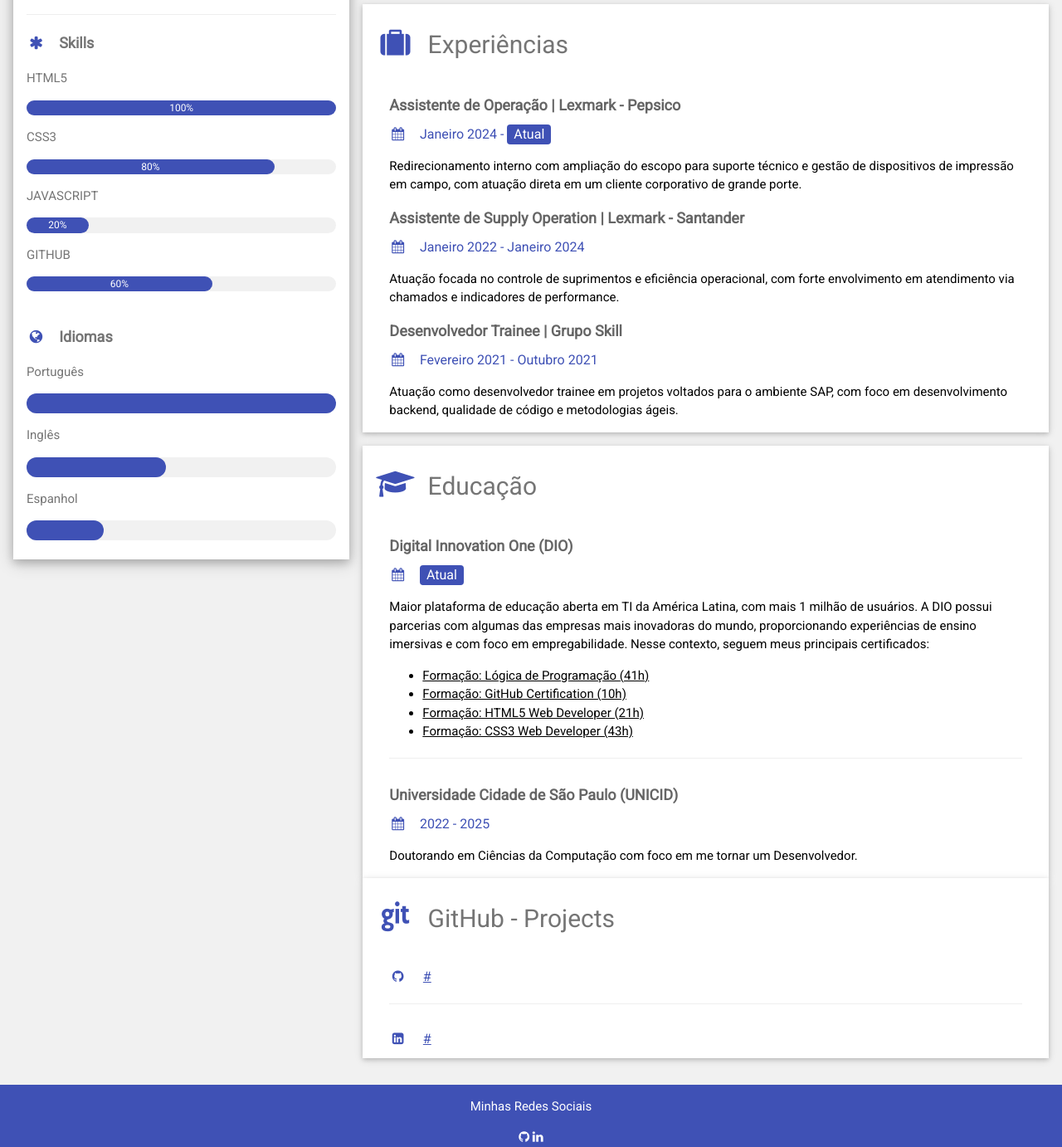
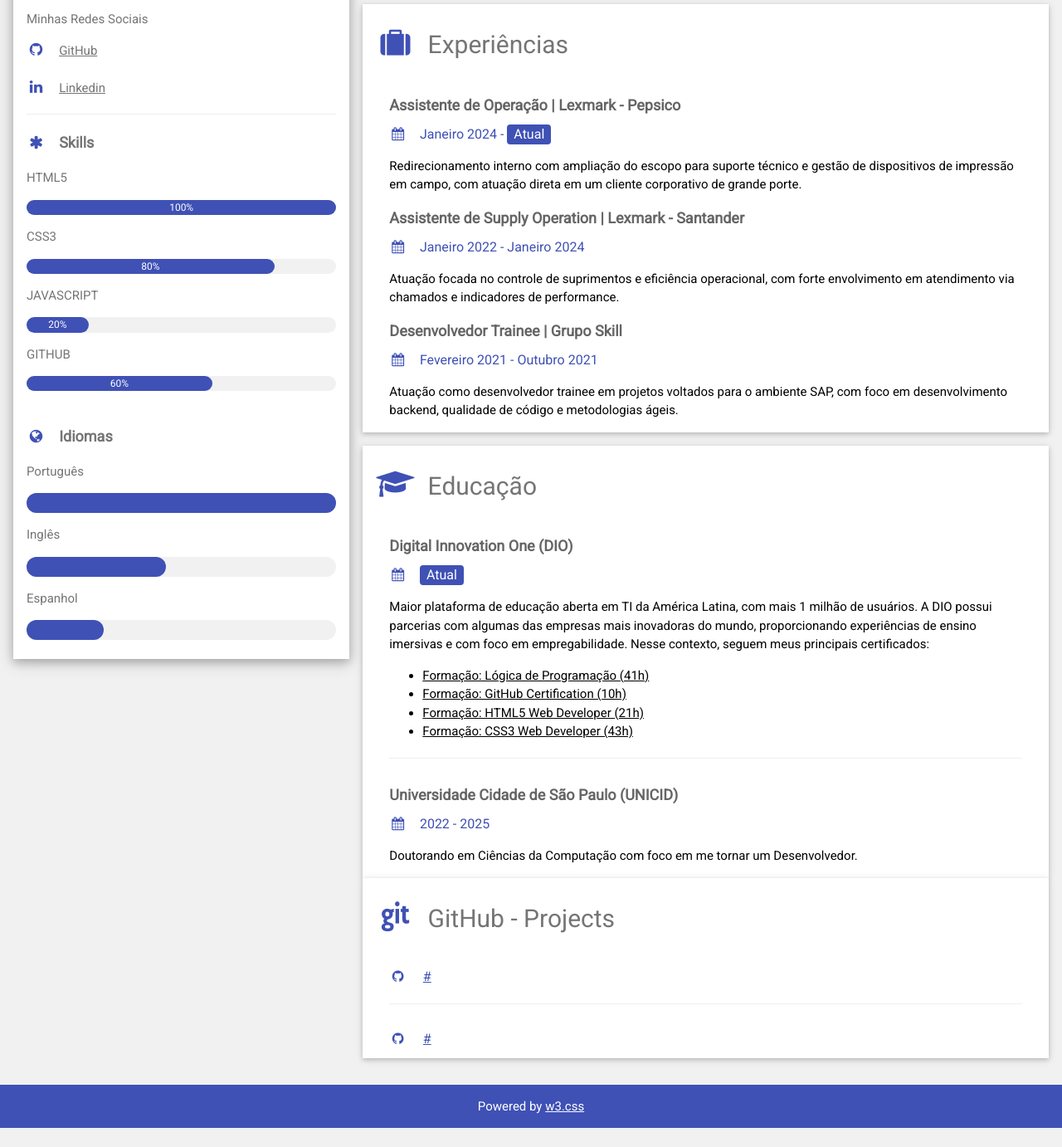
Before and after one commit to robinsondl/MeuPrimeiroCV, a plain HTML site: page index.html in a window 1280 px wide. Shown: the part 279-1661 px from the top of the page at 83% size. After the commit the page ends 1638 px from the top, so only its background shows below. Drawn offline with nearby package versions, Linux system fonts and the light colour scheme.

Commit message:
arrumando meu cv
arrumando meu cv

```diff
--- a/index.html
+++ b/index.html
@@ -50,6 +50,13 @@
             <p><i class="fa fa-envelope fa-fw w3-margin-right w3-large w3-text-indigo"></i>robinsondahrog00@gmail.com
             </p>
             <p><i class="fa fa-phone fa-fw w3-margin-right w3-large w3-text-indigo"></i>+55 (11) 94879-3402</p>
+            <p>
+            <p>Minhas Redes Sociais</p>
+            <a href="https://github.com/robinsondl" target="_blank"><i
+                class="fa fa-github fa-fw w3-margin-right w3-large w3-text-indigo"></i>GitHub</a>
+            <br><br>
+            <a href="https://www.linkedin.com/in/robinsondahrog/" target="_blank"><i
+                class="fa fa-linkedin fa-fw w3-margin-right w3-large w3-text-indigo"></i>Linkedin</a></p>
             <hr>
 
             <p class="w3-large">
@@ -177,7 +184,7 @@
           </div>
           <div class="w3-container">
             <h6 class="w3-text-indigo">
-              <i class="fa fa-linkedin-square fa-fw w3-margin-right" aria-hidden="true"></i>
+              <i class="fa fa-github fa-fw w3-margin-right" aria-hidden="true"></i>
               <a href="#" target="_blank">#</a>
             </h6>
           </div>
@@ -193,10 +200,6 @@
   </div>
 
   <footer class="w3-container w3-indigo w3-center w3-margin-top">
-    <p>Minhas Redes Sociais</p>
-    <a href="https://github.com/robinsondl" target="_blank"><i class="fa fa-github w3-hover-opacity"></i></a>
-    <a href="https://www.linkedin.com/in/robinsondahrog/" target="_blank"><i
-        class="fa fa-linkedin w3-hover-opacity"></i></a>
     <p>Powered by <a href="https://www.w3schools.com/w3css/default.asp" target="_blank">w3.css</a></p>
   </footer>
 
```
